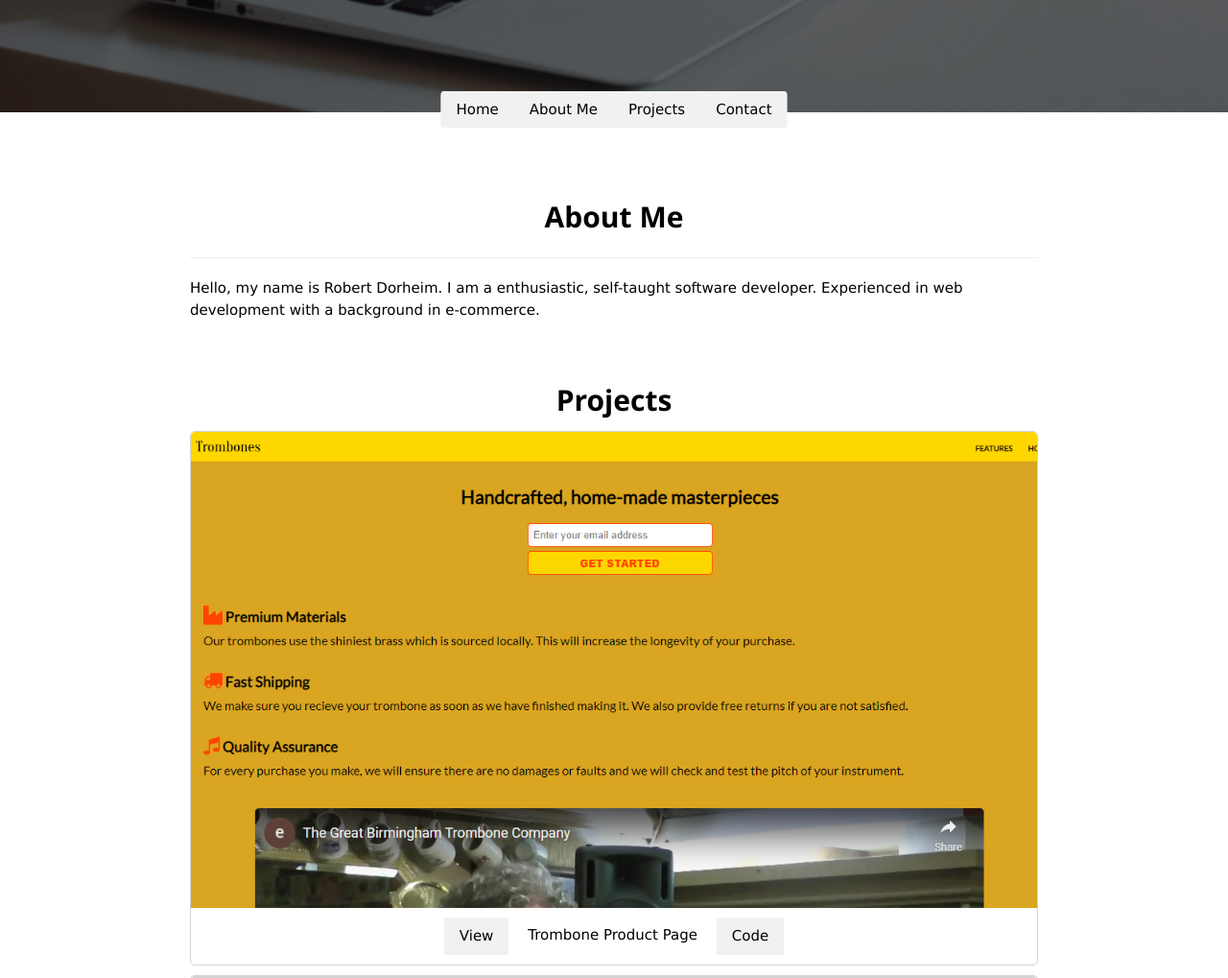
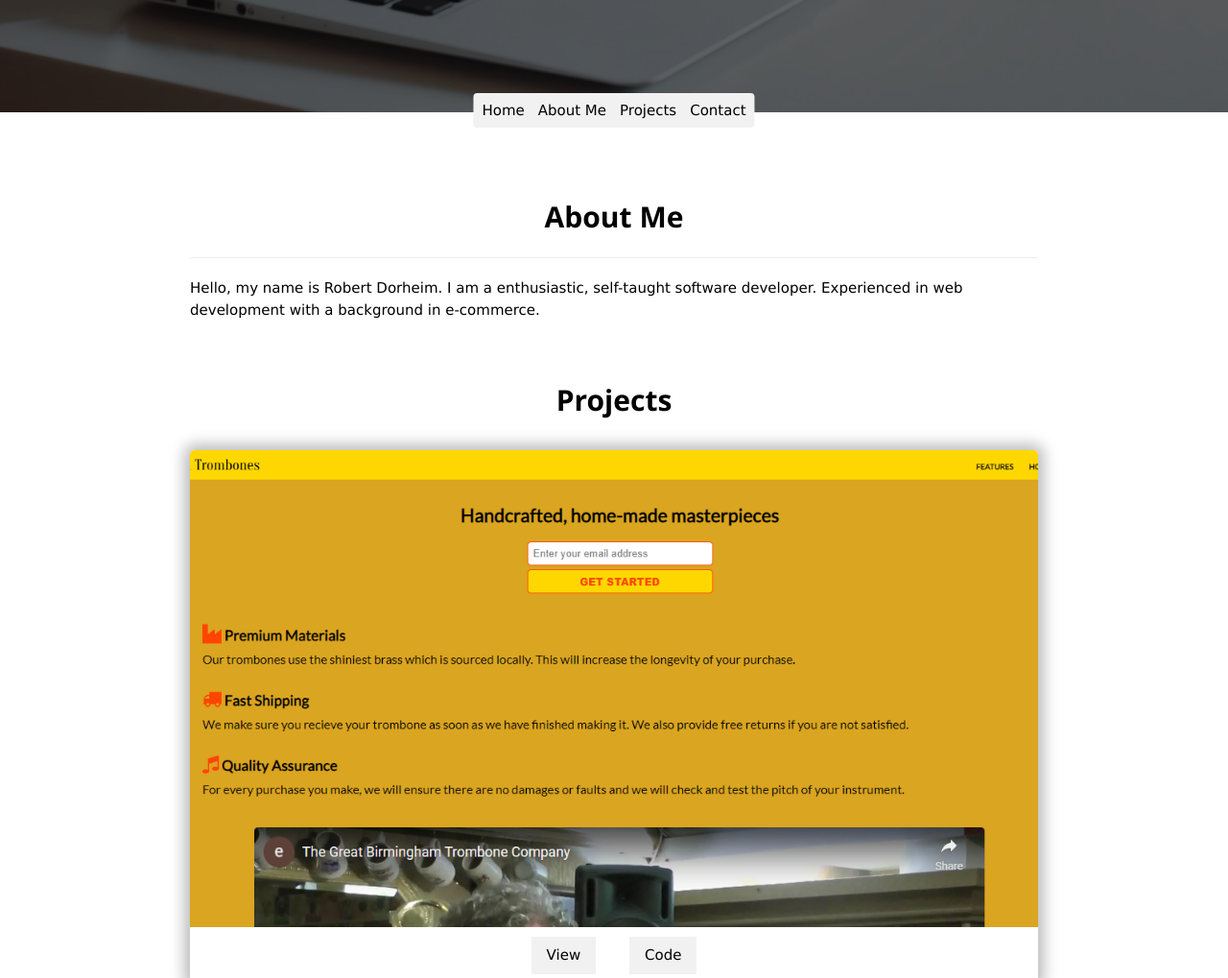
Before and after one commit to Robert-Dor/my-portfolio, a plain HTML site: page index.html in a window 1280 px wide. Shown: the part 844-1863 px from the top of the page at 96% size. Drawn offline with Linux system fonts and the light colour scheme.

Commit message:
second commit, nav bar fix and gradient box shadow

```diff
--- a/index.html
+++ b/index.html
@@ -47,7 +47,7 @@
       class="w3-center w3-light-grey w3-padding-16 w3-hide-large w3-hide-medium"
     >
       <div class="w3-bar w3-light-grey">
-        <a href="#" class="w3-bar-item w3-button">Home</a>
+        <a href="#" class=" w3-button">Home</a>
         <a href="#about-me" class="w3-bar-item w3-button">About Me</a>
         <a href="#projects" class="w3-bar-item w3-button">Projects</a>
         <a href="#contact" class="w3-bar-item w3-button">Contact</a>
@@ -75,7 +75,7 @@
                 height="500"
             />
             <button id="project-btn" class="w3-button"><a href="https://robert-dor.github.io/product--landing-page-trombones/" target="_blank">View</a></button>
-            <label for="trombone project">Trombone Product Page</label>
+
             <button id="project-btn" class="w3-button"><a href="https://github.com/Robert-Dor/product--landing-page-trombones" target="_blank">Code</a></button>
         </div>
         <div id="project-ctr">
@@ -87,7 +87,7 @@
                 height="500"
             />
             <button id="project-btn" class="w3-button"><a href="https://robert-dor.github.io/technical-documentation-page/" target="_blank">View</a></button>
-            <label for="technical documentation page">Technical Documentation Page</label>
+
             <button id="project-btn" class="w3-button"><a href="https://github.com/Robert-Dor/technical-documentation-page" target="_blank">Code</a></button>
         </div>
         <div id="project-ctr">
@@ -99,7 +99,7 @@
                 height="500"
             />
             <button id="project-btn" class="w3-button"><a href="https://codepen.io/CodingWithRobert/full/Exowqer" target="_blank">View</a></button>
-            <label for="freecodecamp survey form project">Survey Form</label>
+
             <button id="project-btn" class="w3-button"><a href="https://codepen.io/CodingWithRobert/pen/Exowqer?editors=1000" target="_blank">Code</a></button>
         </div>
       </div>
--- a/styles.css
+++ b/styles.css
@@ -478,13 +478,14 @@ a {
 .w3-bar {
   width: 100%;
   overflow: hidden;
+  padding: 2px;
 }
 .w3-center .w3-bar {
   display: inline-block;
   width: auto;
 }
 .w3-bar .w3-bar-item {
-  padding: 8px 16px;
+  padding: 5px 7px;
   float: left;
   width: auto;
   border: none;
@@ -1631,17 +1632,18 @@ a {
   border-radius: 5px;
 }
 #project-ctr {
-    border: 1px solid lightgrey;
     border-radius: 5px;
-    margin: 10px 0px;
+    margin: 30px 0px;
     padding-bottom: 10px;
+    -webkit-box-shadow: 0px 0px 15px 6px rgba(0,0,0,0.27);
+box-shadow: 0px 0px 15px 6px rgba(0,0,0,0.27);
 }
 #project-margin {
   text-align: center;
 }
 #project-margin img {
-  margin:  0px 0px 10px;
-  border-radius: 5px 5px 0px 0px;
+  margin-bottom: 10px;
+  border-radius: 5px 5px 0 0;
 }
 #project-btn {
   background-color: #f1f1f1;
```
